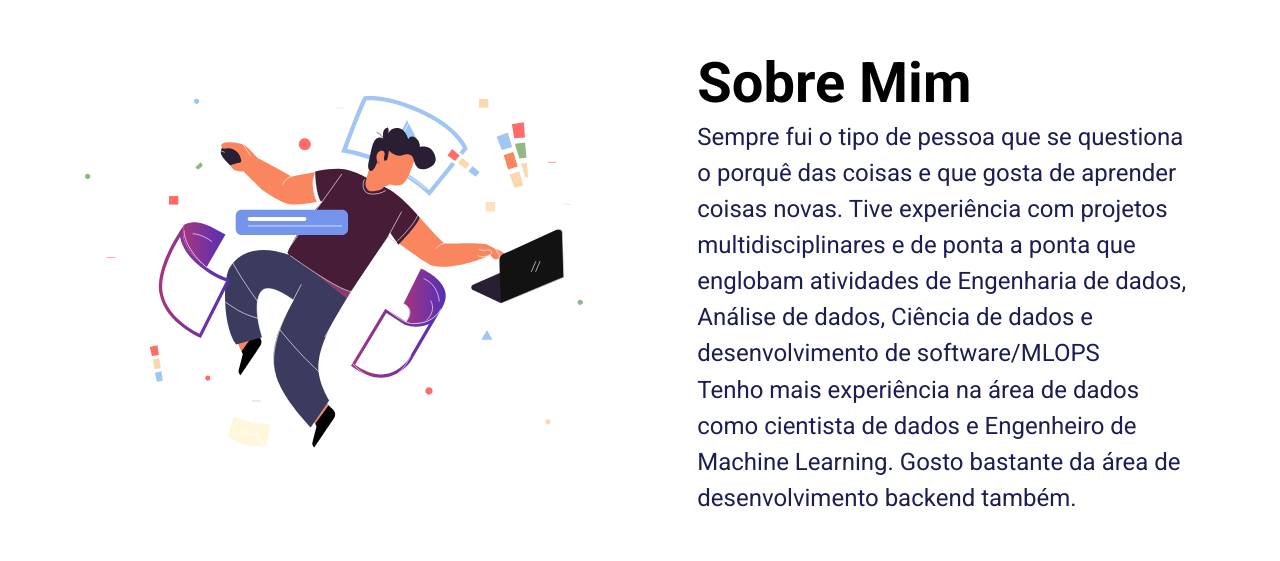
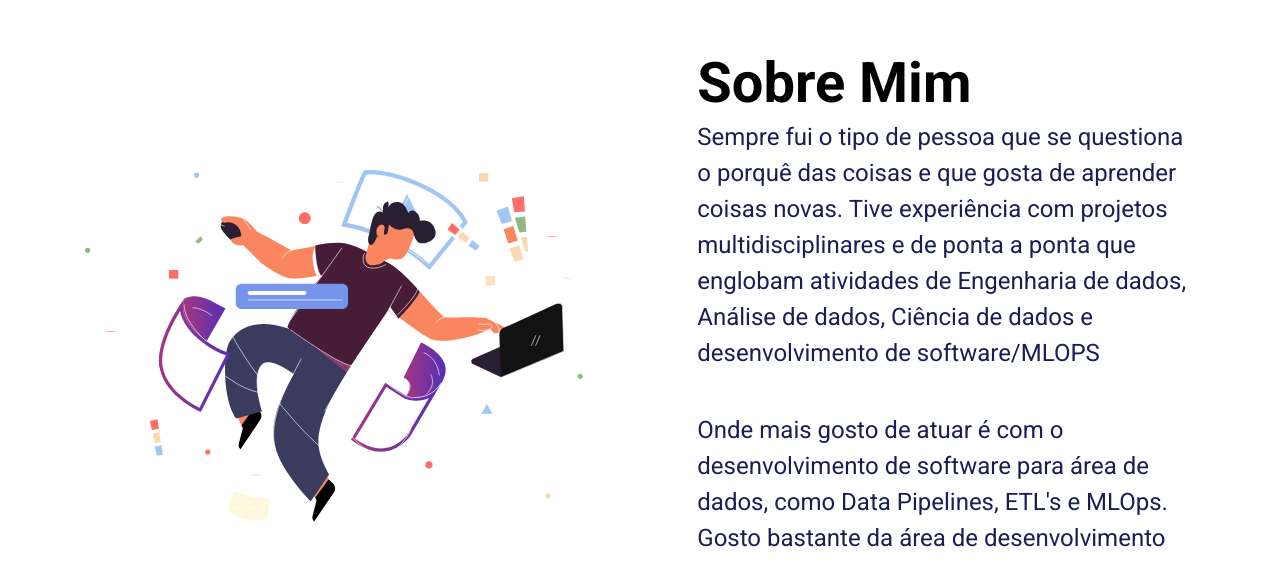
Before and after one commit to Marcoslsl/Portfolio, a React (Create React App) app: page / in a window 1280 px wide. Shown: the part 856-1417 px from the top of the page. Built offline with nearby package versions, Linux system fonts and the light colour scheme.

Commit message:
feat: change aboutMe section

```diff
--- a/src/App.css
+++ b/src/App.css
@@ -1,4 +1,9 @@
 /* Global CSS */
+* {
+  margin: 0;
+  box-sizing: border-box;
+  text-decoration: none;
+}
 
 body {
   margin: 0;
--- a/src/Pages/Home/AboutMe.jsx
+++ b/src/Pages/Home/AboutMe.jsx
@@ -15,10 +15,12 @@ export default function AboutMe() {
             Engenharia de dados, Análise de dados, Ciência de dados e
             desenvolvimento de software/MLOPS
           </p>
+          <br />
           <p className="hero--section-description">
-            Tenho mais experiência na área de dados como cientista de dados e
-            Engenheiro de Machine Learning. Gosto bastante da área de
-            desenvolvimento backend também.
+            Onde mais gosto de atuar é com o desenvolvimento de software para
+            área de dados, como Data Pipelines, ETL's e MLOps. Gosto bastante da
+            área de desenvolvimento backend, arquitetura de software, Devops e
+            cloud. No frontend gosto de brincar com React!
           </p>
         </div>
       </div>
```
